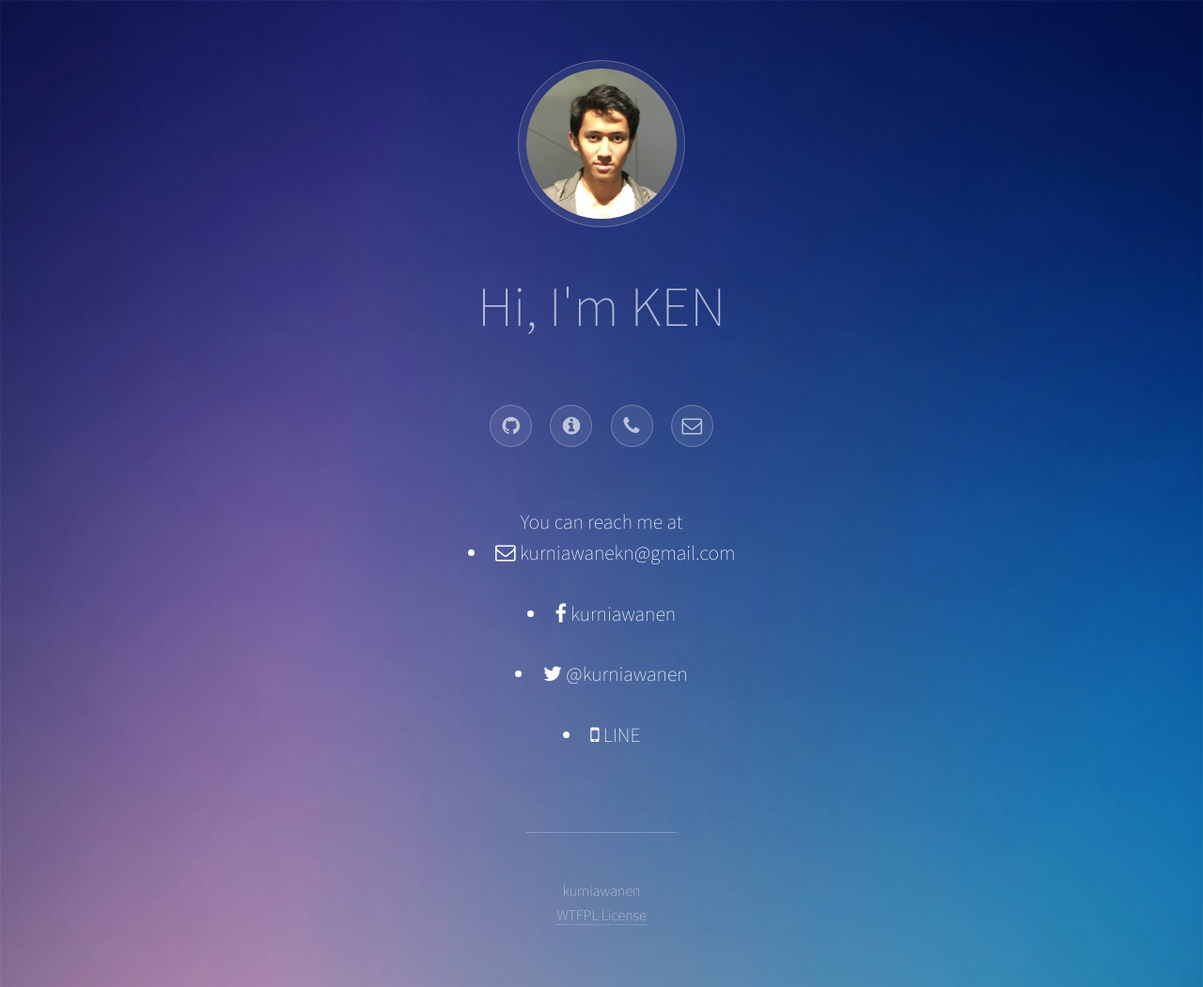
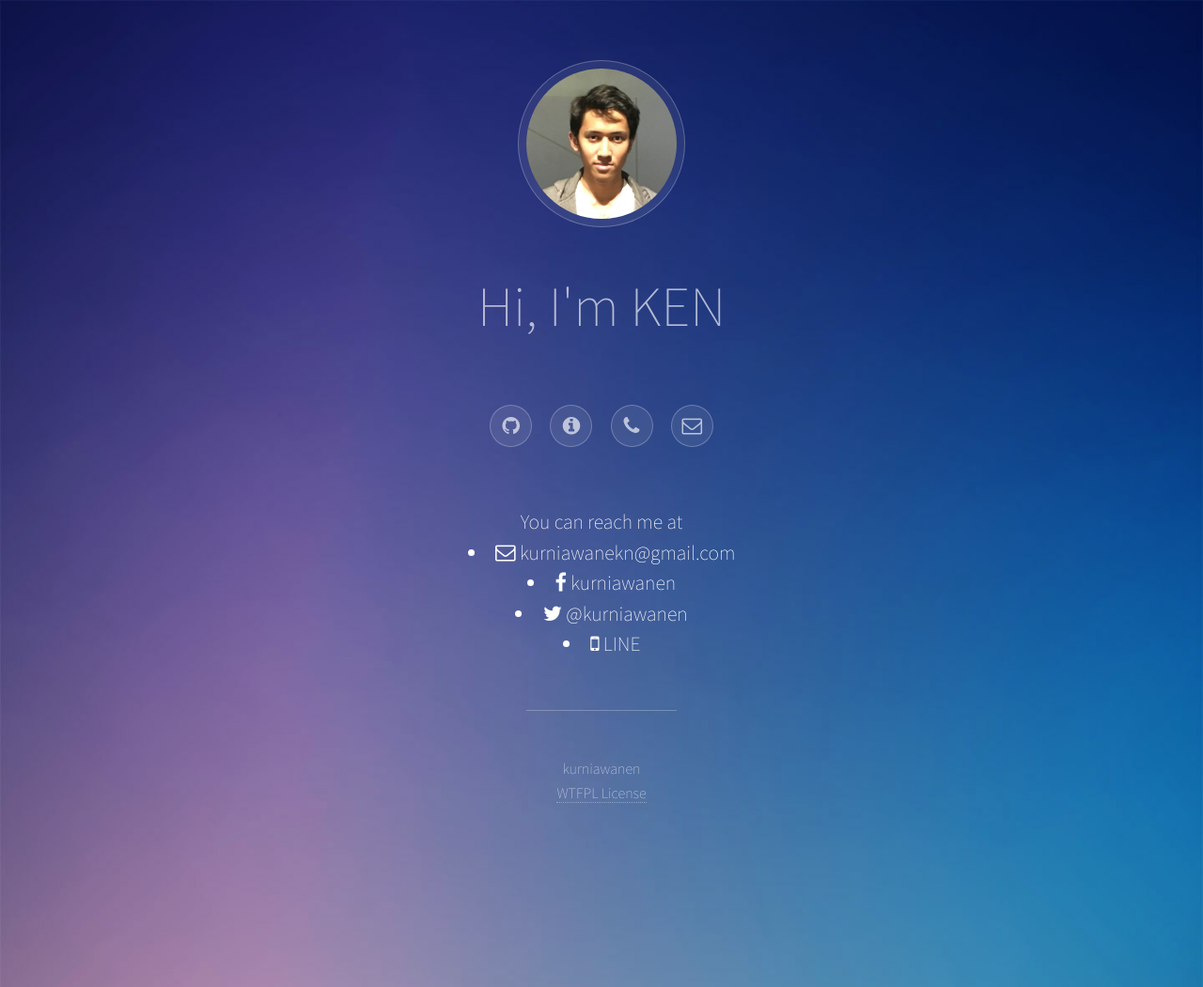
Before and after one commit to ken-kurniawanen/kurniawanen.github.io, a Jekyll site: the page built from contact/index.html, in a window 1280 px wide. Shown: the whole page at 94% size. Built offline with Jekyll 4.4.1, drawn with Linux system fonts in a browser that asks for light colours.

Commit message:
no break contact

```diff
--- a/contact/index.html
+++ b/contact/index.html
@@ -2,9 +2,9 @@
 layout: default
 title: Contact kurniawanen
 ---
-<h2>You can reach me at<br>
-<li><a href="mailto:kurniawanekn@gmail.com" target="_blank" class="icon fa-envelope-o"> kurniawanekn@gmail.com</a></li><br>
-<li><a href="http://facebook.com/kurniawanen" target="_blank" class="icon fa-facebook"> kurniawanen</a></li><br>
-<li><a href="http://twitter.com/kurniawanen" target="_blank" class="icon fa-twitter"> @kurniawanen</a></li><br>
-<li><a href="http://line.me/ti/p/~kurniawanen" target="_blank" class="icon fa-mobile"> LINE</a></li><br />
+<h2>You can reach me at
+<li><a href="mailto:kurniawanekn@gmail.com" target="_blank" class="icon fa-envelope-o"> kurniawanekn@gmail.com</a></li>
+<li><a href="http://facebook.com/kurniawanen" target="_blank" class="icon fa-facebook"> kurniawanen</a></li>
+<li><a href="http://twitter.com/kurniawanen" target="_blank" class="icon fa-twitter"> @kurniawanen</a></li>
+<li><a href="http://line.me/ti/p/~kurniawanen" target="_blank" class="icon fa-mobile"> LINE</a></li>
 </h2>
```
